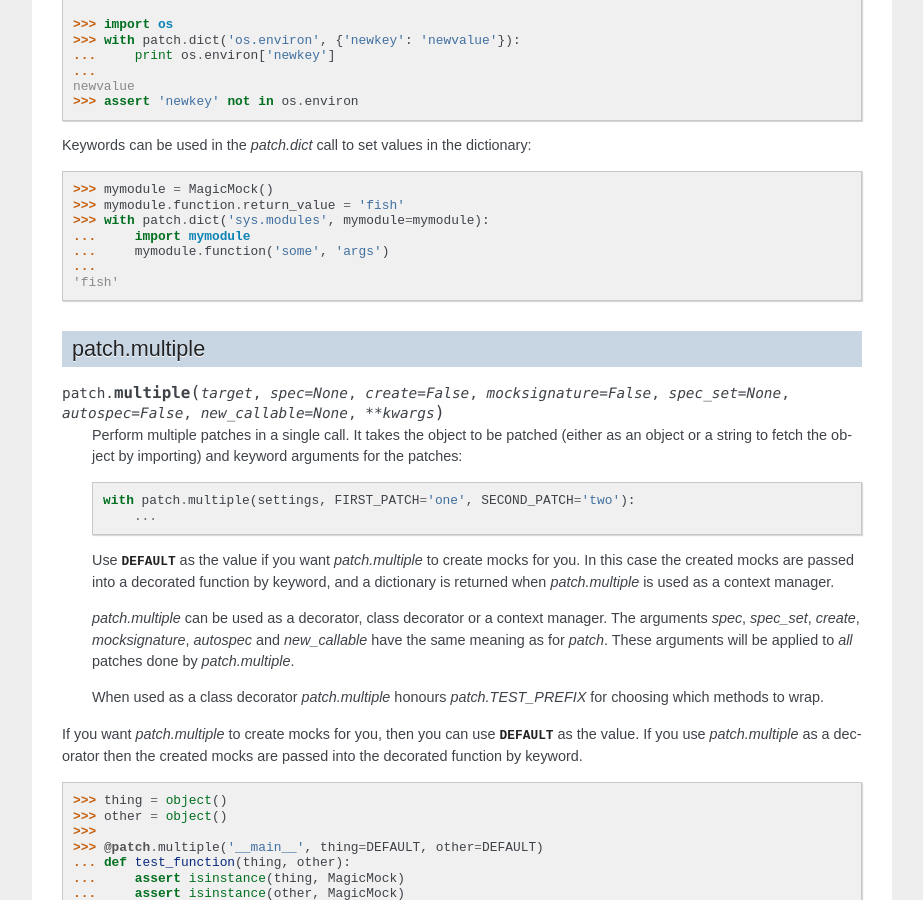
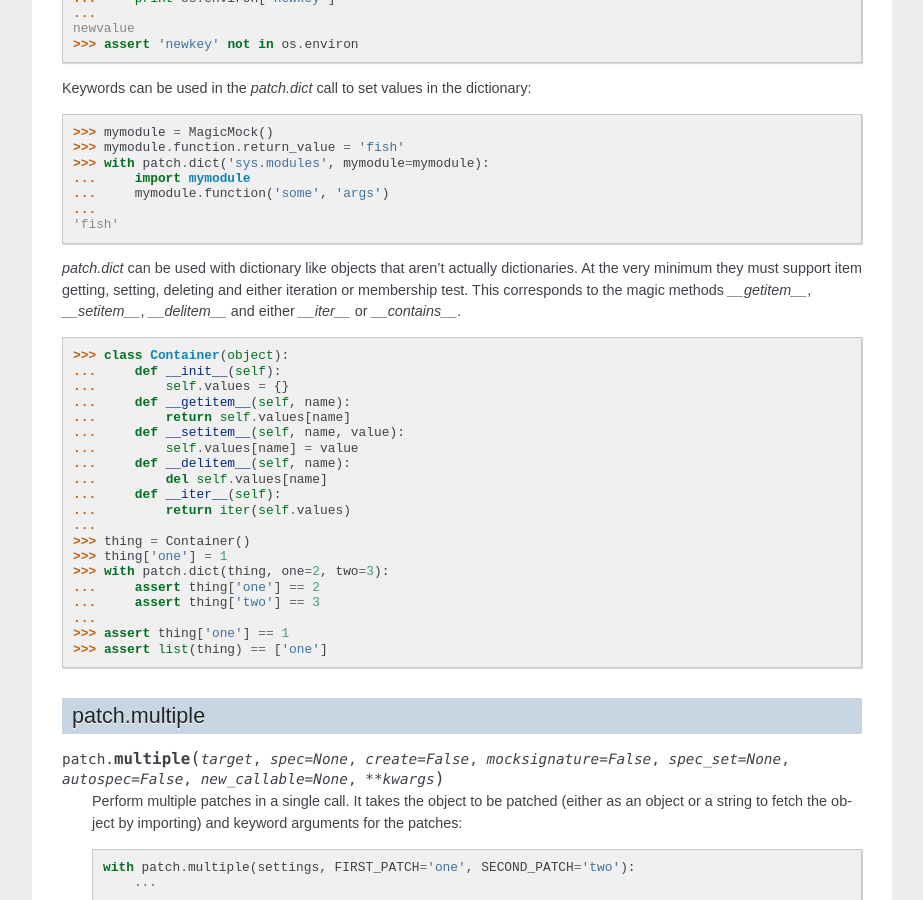
Before and after one commit to testing-cabal/mock, a Sphinx documentation site: the page built from docs/patch.txt, in a window 1280 px wide and 900 px high, scrolled down 3887 px. Shown: the whole window, without its empty margins (198-1121 px from the left). Built offline with Sphinx 7.4.7, drawn with Linux system fonts in a browser that asks for light colours; some of the changed text lies outside the part shown.

Commit message:
Example for patch.dict with dictionary like object

```diff
--- a/docs/patch.txt
+++ b/docs/patch.txt
@@ -243,18 +243,14 @@ function:
 `spec`, `create` and the other arguments to `patch.object` have the same
 meaning as they do for `patch`.
 
-`patch.object` is also a context manager and can be used with `with`
-statements in the same way as `patch`. It can also be used as a class
-decorator in the same way as `patch`.
-
 
 patch.dict
 ==========
 
 .. function:: patch.dict(in_dict, values=(), clear=False, **kwargs)
 
-    Patch a dictionary and restore the dictionary to its original state after
-    the test.
+    Patch a dictionary, or dictionary like object, and restore the dictionary
+    to its original state after the test.
 
     `in_dict` can be a dictionary or a mapping like container. If it is a
     mapping then it must at least support getting, setting and deleting items
@@ -307,6 +303,35 @@ Keywords can be used in the `patch.dict` call to set values in the dictionary:
     ...     mymodule.function('some', 'args')
     ...
     'fish'
+
+`patch.dict` can be used with dictionary like objects that aren't actually
+dictionaries. At the very minimum they must support item getting, setting,
+deleting and either iteration or membership test. This corresponds to the
+magic methods `__getitem__`, `__setitem__`, `__delitem__` and either
+`__iter__` or `__contains__`.
+
+.. doctest::
+
+    >>> class Container(object):
+    ...     def __init__(self):
+    ...         self.values = {}
+    ...     def __getitem__(self, name):
+    ...         return self.values[name]
+    ...     def __setitem__(self, name, value):
+    ...         self.values[name] = value
+    ...     def __delitem__(self, name):
+    ...         del self.values[name]
+    ...     def __iter__(self):
+    ...         return iter(self.values)
+    ...
+    >>> thing = Container()
+    >>> thing['one'] = 1
+    >>> with patch.dict(thing, one=2, two=3):
+    ...     assert thing['one'] == 2
+    ...     assert thing['two'] == 3
+    ...
+    >>> assert thing['one'] == 1
+    >>> assert list(thing) == ['one']
 
 
 patch.multiple
--- a/mock.py
+++ b/mock.py
@@ -1526,7 +1526,7 @@ def patch(
     default because it can be dangerous. With it switched on you can write
     passing tests against APIs that don't actually exist!
 
-    Patch can be used as a T`TestCase` class decorator. It works by
+    Patch can be used as a `TestCase` class decorator. It works by
     decorating each test method in the class. This reduces the boilerplate
     code when your test methods share a common patchings set. `patch` finds
     tests by looking for method names that start with `patch.TEST_PREFIX`.
@@ -1553,8 +1553,8 @@ def patch(
 
 class _patch_dict(object):
     """
-    Patch a dictionary and restore the dictionary to its original state after
-    the test.
+    Patch a dictionary, or dictionary like object, and restore the dictionary
+    to its original state after the test.
 
     `in_dict` can be a dictionary or a mapping like container. If it is a
     mapping then it must at least support getting, setting and deleting items
```
